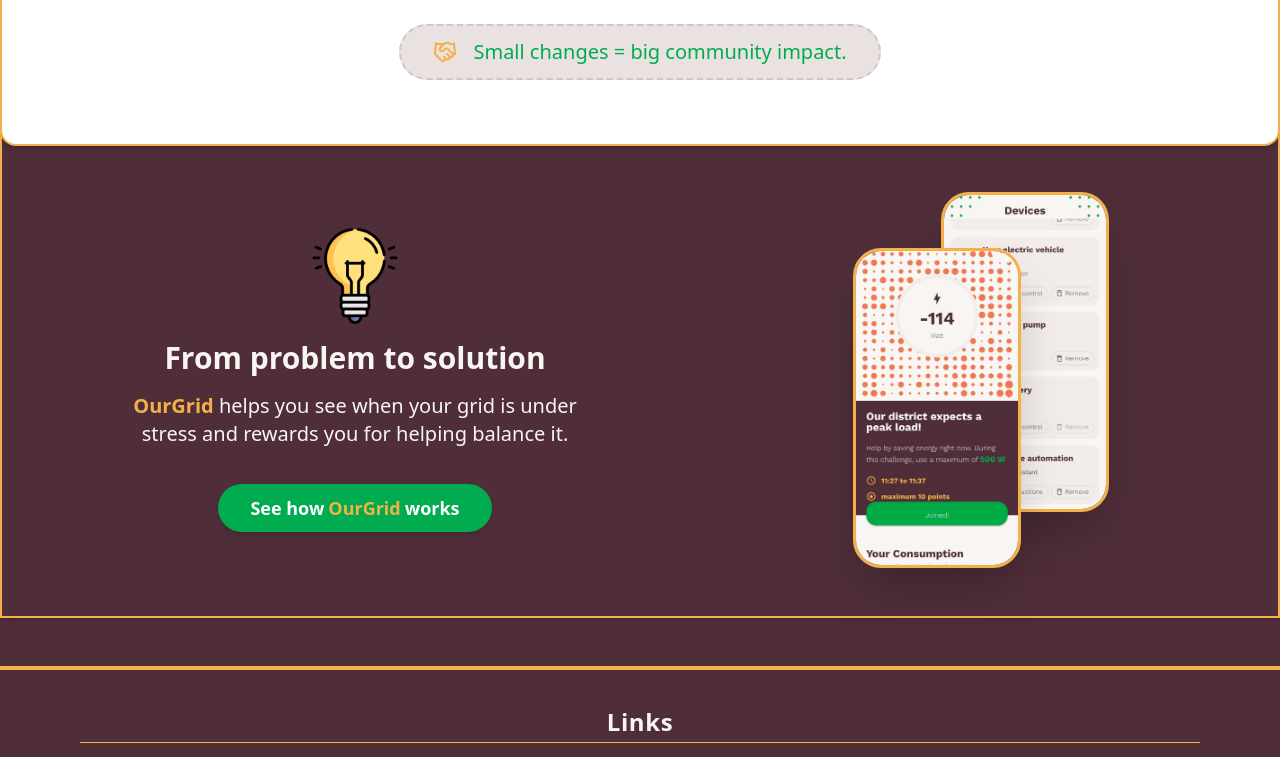
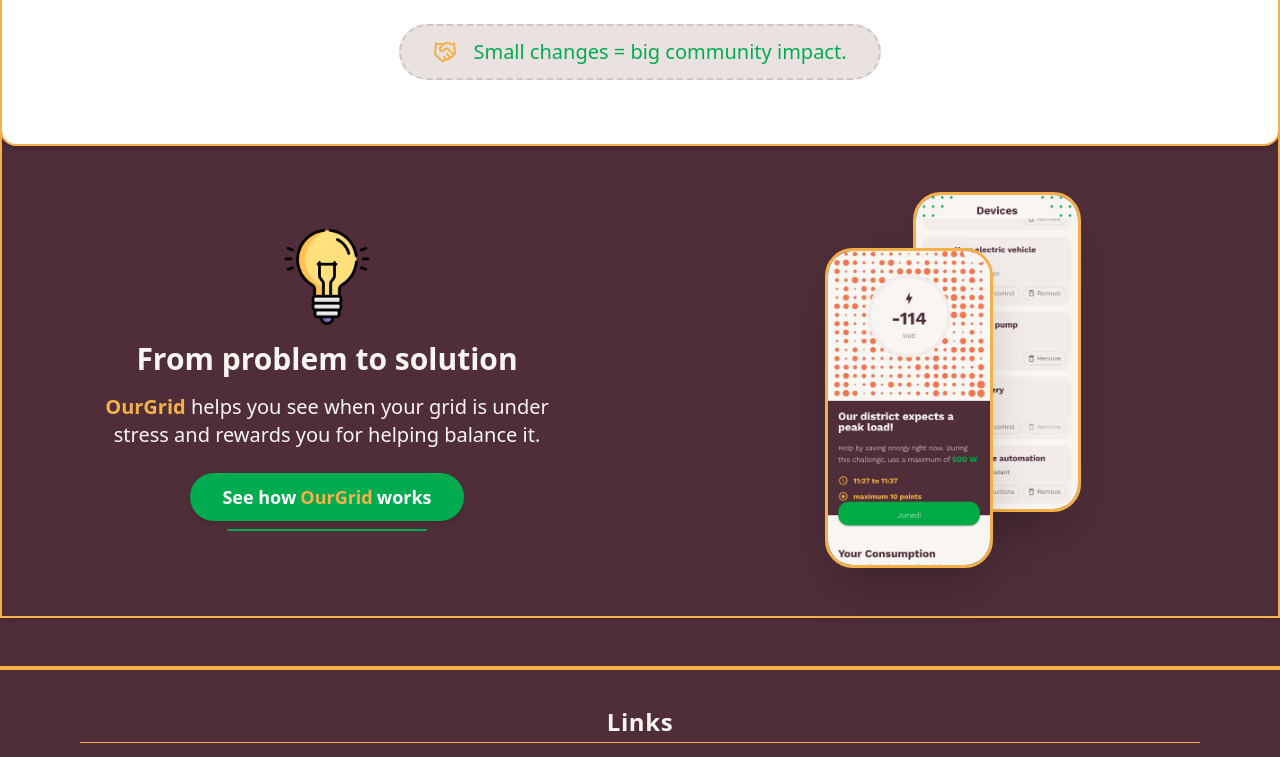
Before and after one commit to Marto8090/OurGrid_Website, a React (Vite) app in the folder client/: page /u/what-is-grid-congestion in a window 1280 px wide. Shown: the part 1180-1937 px from the top of the page. Built offline with nearby package versions, Linux system fonts and the light colour scheme.

Commit message:
refactor: clean up imports and enhance layout with animations

```diff
--- a/client/src/pages/WhatIsCongestion.jsx
+++ b/client/src/pages/WhatIsCongestion.jsx
@@ -4,15 +4,16 @@ import LightBulb from "../assets/light-bulb.png";
 import mainPage from "../assets/mainPage.jpg";
 import devicesPage from "../assets/devicesPage.jpg";
 
-import { House } from 'lucide-react';
-import { BanknoteArrowUp } from 'lucide-react';
-import { Earth } from 'lucide-react';
-import { TriangleAlert } from 'lucide-react';
-import { Zap } from 'lucide-react';
-import { Clock10 } from 'lucide-react';
-import { History } from 'lucide-react';
-import { Handshake } from 'lucide-react';
+import { House } from "lucide-react";
+import { BanknoteArrowUp } from "lucide-react";
+import { Earth } from "lucide-react";
+import { TriangleAlert } from "lucide-react";
+import { Zap } from "lucide-react";
+import { Clock10 } from "lucide-react";
+import { History } from "lucide-react";
+import { Handshake } from "lucide-react";
 
+import { motion } from "framer-motion";
 import Reveal from "../components/Reveal.jsx";
 
 export default function WhatIsCongestion() {
@@ -72,15 +73,16 @@ export default function WhatIsCongestion() {
           {/* WHAT + WHY SECTION */}
           <Reveal delay={0.1}>
             <div className="grid md:grid-cols-2">
-
               {/* LEFT CARD */}
-              <div className="relative z-20 -mb-6 rounded-2xl overflow-hidden border-2 border-[#F4B14A] shadow-md"
+              <div
+                className="relative z-20 -mb-6 rounded-2xl overflow-hidden border-2 border-[#F4B14A] shadow-md"
                 style={{
                   backgroundImage: `url(${backgroundImage})`,
                   backgroundSize: "cover",
-                  backgroundPosition: "center"
-                }}>
-                <div className="absolute inset-0 bg-[#4F2E39]/60"></div>
+                  backgroundPosition: "center",
+                }}
+              >
+                <div className="absolute inset-0 bg-[#4F2E39]/60" />
 
                 <div className="relative z-20 p-6 md:p-8 text-[#F9F5F2] space-y-4">
                   <h2 className="text-center text-2xl md:text-3xl font-bold">{mainTitle}</h2>
@@ -100,14 +102,15 @@ export default function WhatIsCongestion() {
                   <div className="flex flex-col divide-y divide-[#F4B14A]/60">
                     {reasons.map((text, index) => (
                       <div key={index} className="flex items-start gap-3 py-3">
-                        <span className="mt-1 text-[#F8D092]"><Zap /></span>
+                        <span className="mt-1 text-[#F8D092]">
+                          <Zap />
+                        </span>
                         <p>{text}</p>
                       </div>
                     ))}
                   </div>
                 </div>
               </div>
-
             </div>
           </Reveal>
 
@@ -152,39 +155,43 @@ export default function WhatIsCongestion() {
               </h2>
 
               <div className="space-y-4 md:space-y-11 md:grid md:grid-cols-2 md:py-6 text-sm md:text-xl place-items-center">
-
                 <div className="flex items-center gap2 w-full md:w-auto bg-[#E9E2E0] border-2 border-dashed border-[#A49F9D]/40 rounded-full px-4 py-2 md:px-8 md:py-3">
                   <span className="text-[#F4B14A] text-lg"><Clock10 /></span>
-                  <p className="md:text-xl text-[#01AC51] ml-4">
-                    Shift some use to quieter hours.
-                  </p>
+                  <p className="md:text-xl text-[#01AC51] ml-4">Shift some use to quieter hours.</p>
                 </div>
 
                 <div className="flex items-center gap2 w-full md:w-auto bg-[#E9E2E0] border-2 border-dashed border-[#A49F9D]/40 rounded-full px-4 py-2 md:px-8 md:py-3">
                   <span className="text-[#F4B14A] text-lg"><History /></span>
-                  <p className="md:text-xl text-[#01AC51] ml-4">
-                    Delay EV charging or laundry.
-                  </p>
+                  <p className="md:text-xl text-[#01AC51] ml-4">Delay EV charging or laundry.</p>
                 </div>
 
                 <div className="flex items-center gap2 w-full md:w-auto bg-[#E9E2E0] border-2 border-dashed border-[#A49F9D]/40 rounded-full px-4 py-2 md:px-8 md:py-3 md:col-span-2 md:justify-self-center">
                   <span className="text-[#F4B14A] text-lg"><Handshake /></span>
-                  <p className="md:text-xl text-[#01AC51] ml-4">
-                    Small changes = big community impact.
-                  </p>
+                  <p className="md:text-xl text-[#01AC51] ml-4">Small changes = big community impact.</p>
                 </div>
-
               </div>
             </div>
           </Reveal>
 
           {/* FROM PROBLEM TO SOLUTION */}
+          {/* FROM PROBLEM TO SOLUTION */}
 <Reveal delay={0.4}>
-            <div className="bg-[#4F2E39] text-[#F9F5F2] border-2 border-[#F4B14A] shadow-md p-6 pt-12 md:pt-16 md:pb-12 md:p-8">
+  <div className="relative bg-[#4F2E39] text-[#F9F5F2] border-2 border-[#F4B14A] shadow-md p-6 pt-12 md:pt-16 md:pb-12 md:p-8">
+
+    {/* subtle glow */}
+    <div className="pointer-events-none absolute inset-0 -z-10 flex justify-center">
+      <motion.div
+        className="w-48 h-48 rounded-full bg-[#F4B14A]/20 blur-3xl mt-6"
+        animate={{ scale: [1, 1.15, 1] }}
+        transition={{ duration: 12, repeat: Infinity, ease: "easeInOut" }}
+      />
+    </div>
+
     <div className="grid gap-6 md:gap-10 md:grid-cols-2 items-center">
 
-                {/* TEXT */}
-                <div className="flex flex-col items-center md:items-center text-center md:text-left md:pl-14 space-y-4">
+      {/* TEXT (centered again) */}
+      <div className="flex flex-col items-center text-center space-y-4">
+
         <img
           src={LightBulb}
           alt="Light bulb icon"
@@ -196,29 +203,43 @@ export default function WhatIsCongestion() {
         </h2>
 
         {isMunicipality ? (
-                    <p className="text-base text-center md:text-lg text-[#F9F5F2]/90 max-w-md">
+          <p className="text-base md:text-lg text-[#F9F5F2]/90 max-w-md">
             Municipalities, co-ops, and residents can work together to reduce
             peak loads, avoid costly upgrades, and build more resilient local
             energy systems.
           </p>
         ) : (
-                    <p className="text-base text-center md:text-xl max-w-md">
+          <p className="text-base md:text-xl max-w-md">
             <span className="font-semibold text-[#F4B14A]">OurGrid</span>{" "}
             helps you see when your grid is under stress and rewards you for
             helping balance it.
           </p>
         )}
 
-                  <a href={`${base}/how-ourgrid-works`}
-                    className="inline-flex items-center justify-center px-6 md:px-8 py-2.5 mt-2 md:mt-5 rounded-full bg-[#01AC51] text-white font-semibold text-sm md:text-lg shadow-md hover:bg-[#019245] transition-colors">
+        {/* CTA + underline */}
+        <div className="mt-2">
+          <a
+            href={`${base}/how-ourgrid-works`}
+            className="inline-flex items-center justify-center px-6 md:px-8 py-2.5 rounded-full bg-[#01AC51] text-white font-semibold text-sm md:text-lg shadow-md hover:bg-[#019245] transition-colors"
+          >
             <span>See how</span>
             <span className="mx-1 font-semibold text-[#F4B14A]">OurGrid</span>
             <span>works</span>
           </a>
+
+          <motion.div
+            className="h-[2px] bg-[#01AC51] rounded-full mt-2 mx-auto"
+            initial={{ width: 0 }}
+            whileInView={{ width: "100%" }}
+            viewport={{ once: true }}
+            transition={{ duration: 0.8 }}
+            style={{ maxWidth: "200px" }}
+          />
+        </div>
       </div>
 
       {/* PHONES */}
-                <div className="flex flex-col items-center md:items-center md:pl-14">
+      <div className="flex flex-col items-center">
         <div className="relative w-40 h-80 md:w-64 md:h-94">
 
           <img
@@ -232,7 +253,6 @@ export default function WhatIsCongestion() {
             alt="OurGrid main screen"
             className="absolute left-0 bottom-0 w-32 h-64 md:w-42 md:h-[20rem] rounded-[1.75rem] border-[3px] border-[#F4B14A] shadow-2xl object-cover"
           />
-
         </div>
       </div>
 
```
Lines whose indentation alone changed are shown as unchanged.
